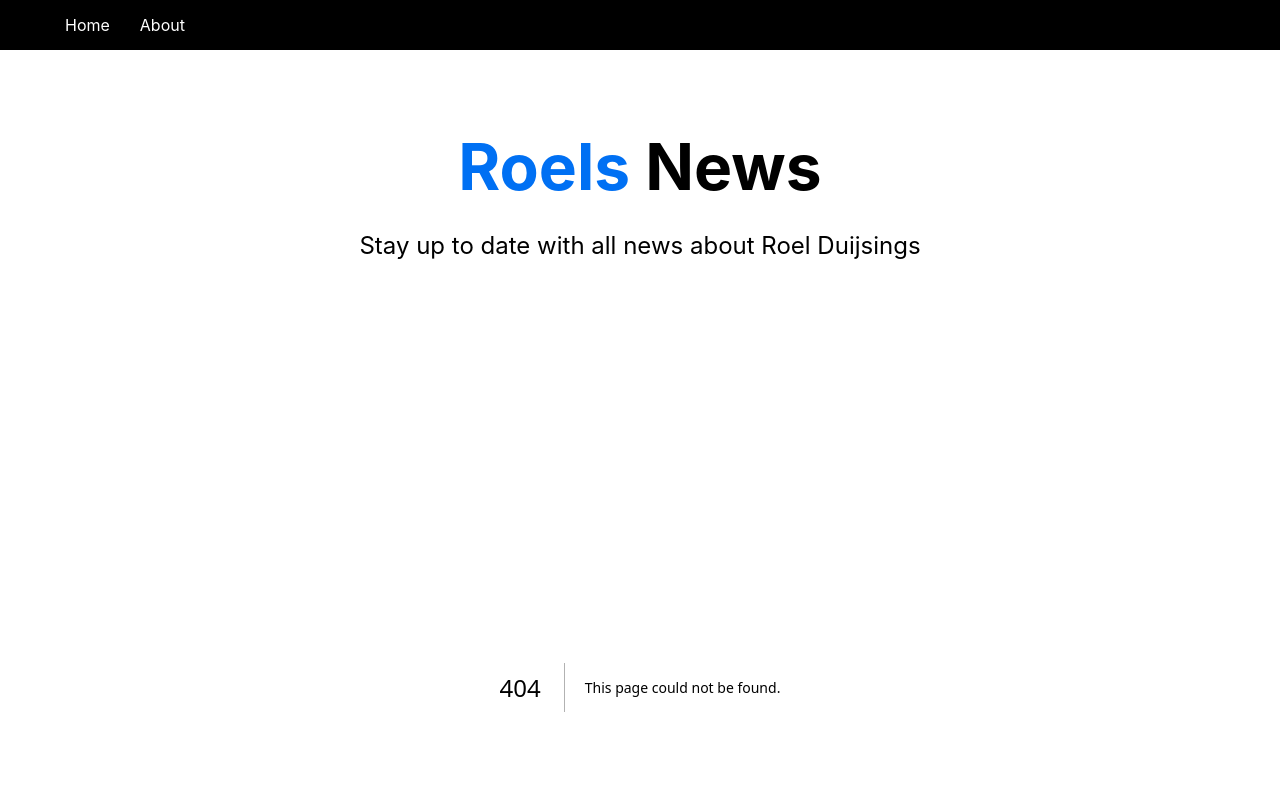
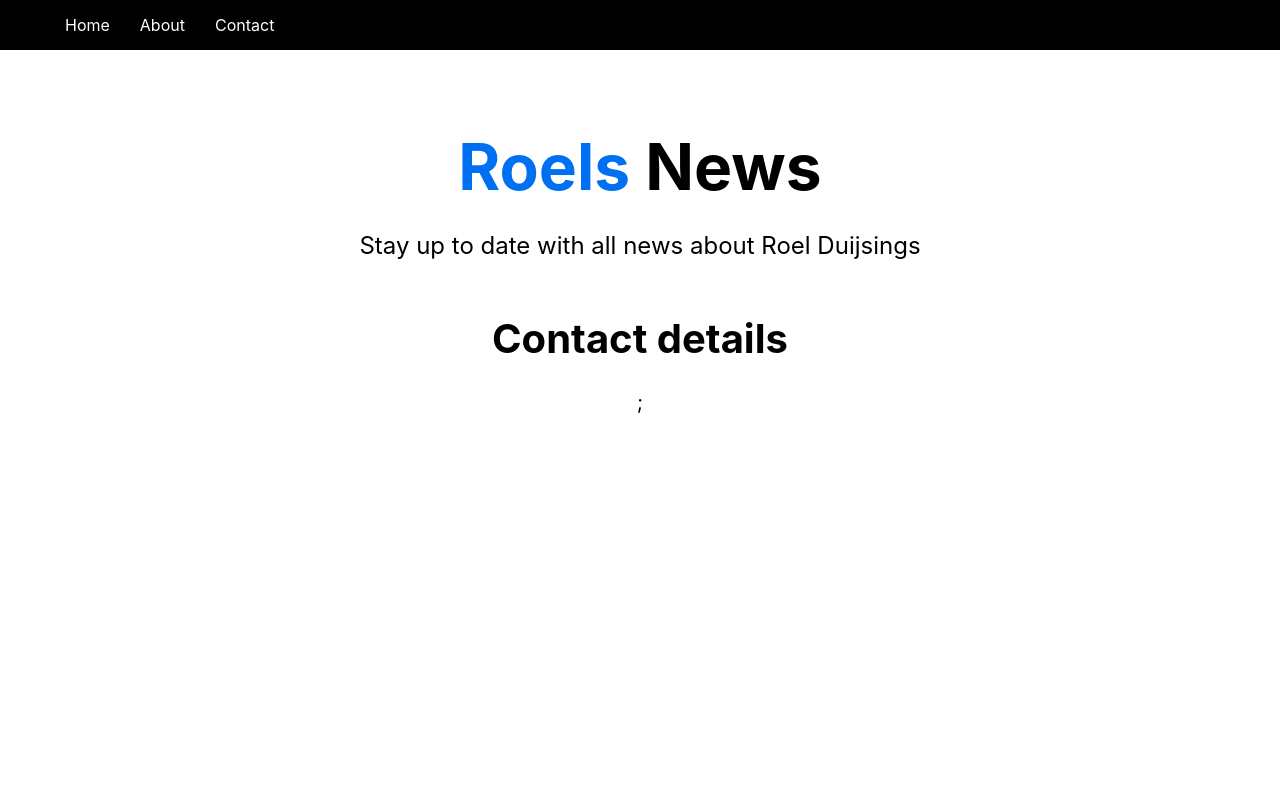
Before and after one commit to rroell/rroell.github.io, a Next.js app: page /contact in a window 1280 px wide. Before the commit this address had no page. Shown: the top 800 px of the page. Built offline with nearby package versions, Linux system fonts and the light colour scheme.

Commit message:
Added contact page

```diff
--- a/components/Nav.js
+++ b/components/Nav.js
@@ -12,6 +12,9 @@ const Nav = () => {
         <li>
           <Link href="/about">About</Link>
         </li>
+        <li>
+          <Link href="/contact">Contact</Link>
+        </li>
       </ul>
     </nav>
   );
--- /dev/null
+++ b/pages/contact.js
@@ -0,0 +1,12 @@
+import Meta from "../components/Meta";
+
+const contact = () => {
+  return (
+    <div>
+      <Meta title="Roel Duijsings - Contact" />
+      <h1>Contact details</h1>
+    </div>
+  );
+};
+
+export default contact;
```
